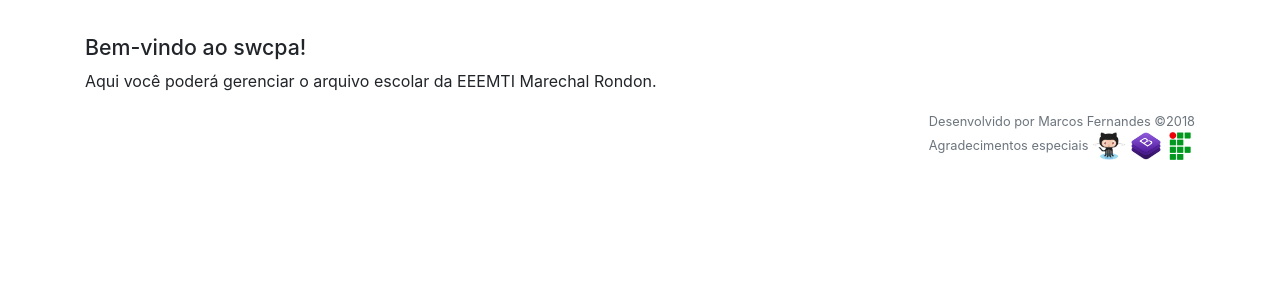
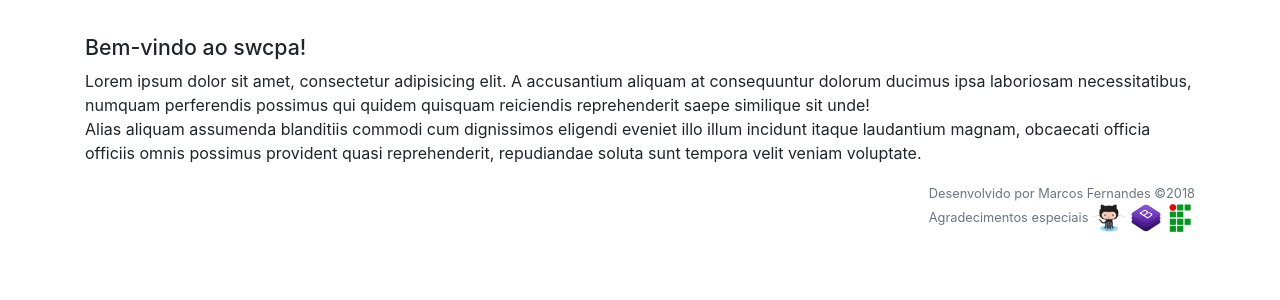
Before and after one commit to mcs754/swcpa, a PHP site: page /Views/index.php in a window 1280 px wide. Shown: the part 76-376 px from the top of the page. Run offline with PHP 8.4, Linux system fonts and the light colour scheme; a user stored in the database is signed in; some libraries are stand-ins or nearby versions.

Commit message:
Alterações de 14/12/2018

```diff
--- a/App/DAO/ArquivoDAO.php
+++ b/App/DAO/ArquivoDAO.php
@@ -22,7 +22,7 @@ class ArquivoDAO extends Conexao {
         }
     }
 
-    public function pesquisarArquivos(){
+    public function pesquisar(){
         $sql = "select arquivo_morto.id_arquivo_morto, arquivo_morto.nome_arquivo_morto from arquivo_morto order by arquivo_morto.nome_arquivo_morto;";
         try{
             $a = $this->conexao->prepare($sql);
--- a/Views/aluno-alterar-listar.php
+++ b/Views/aluno-alterar-listar.php
@@ -47,7 +47,7 @@ $alunos = $aDAO->pesquisarUm($a);
                     <?php
                     $arq = new \App\Model\Arquivo();
                     $aDAO = new \App\DAO\ArquivoDAO();
-                    $arquivos = $aDAO->pesquisarArquivos($arq);
+                    $arquivos = $aDAO->pesquisar($arq);
                     foreach ($arquivos as $arquivo) {
                         echo "<option value='{$arquivo->getIdArquivoMorto()}'>{$arquivo->getNomeArquivoMorto()}</option>";
                     }
--- a/Views/aluno-alterar-pesquisar.php
+++ b/Views/aluno-alterar-pesquisar.php
@@ -47,7 +47,7 @@ $alunos = $aDAO->pesquisarUm($a);
                     <?php
                     $arq = new \App\Model\Arquivo();
                     $aDAO = new \App\DAO\ArquivoDAO();
-                    $arquivos = $aDAO->pesquisarArquivos($arq);
+                    $arquivos = $aDAO->pesquisar($arq);
                     foreach ($arquivos as $arquivo) {
                         echo "<option value='{$arquivo->getIdArquivoMorto()}'>{$arquivo->getNomeArquivoMorto()}</option>";
                     }
--- a/Views/aluno-cadastrar.php
+++ b/Views/aluno-cadastrar.php
@@ -36,7 +36,7 @@ include 'cabecalho.php';
                     <?php
                     $arq = new \App\Model\Arquivo();
                     $aDAO = new \App\DAO\ArquivoDAO();
-                    $arquivos = $aDAO->pesquisarArquivos($arq);
+                    $arquivos = $aDAO->pesquisar($arq);
                     foreach ($arquivos as $arquivo) {
                         echo "<option value='{$arquivo->getIdArquivoMorto()}'>{$arquivo->getNomeArquivoMorto()}</option>";
                     }
--- a/Views/index.php
+++ b/Views/index.php
@@ -4,8 +4,13 @@ include 'cabecalho.php';
 ?>
     <div class="container cabecalho recuo">
         <h1>Bem-vindo ao swcpa!</h1>
-        <div>
-            Aqui você poderá gerenciar o arquivo escolar da EEEMTI Marechal Rondon.
+        <div>Lorem ipsum dolor sit amet, consectetur adipisicing elit. A accusantium aliquam at consequuntur dolorum
+            ducimus ipsa laboriosam necessitatibus, numquam perferendis possimus qui quidem quisquam reiciendis
+            reprehenderit saepe similique sit unde!
+        </div>
+        <div>Alias aliquam assumenda blanditiis commodi cum dignissimos eligendi eveniet illo illum incidunt itaque
+            laudantium magnam, obcaecati officia officiis omnis possimus provident quasi reprehenderit, repudiandae
+            soluta sunt tempora velit veniam voluptate.
         </div>
     </div>
     <!--
```
Also changed, not shown: Views/arquivo-listar-todos.php (+4 -5 lines), 1 other file.
